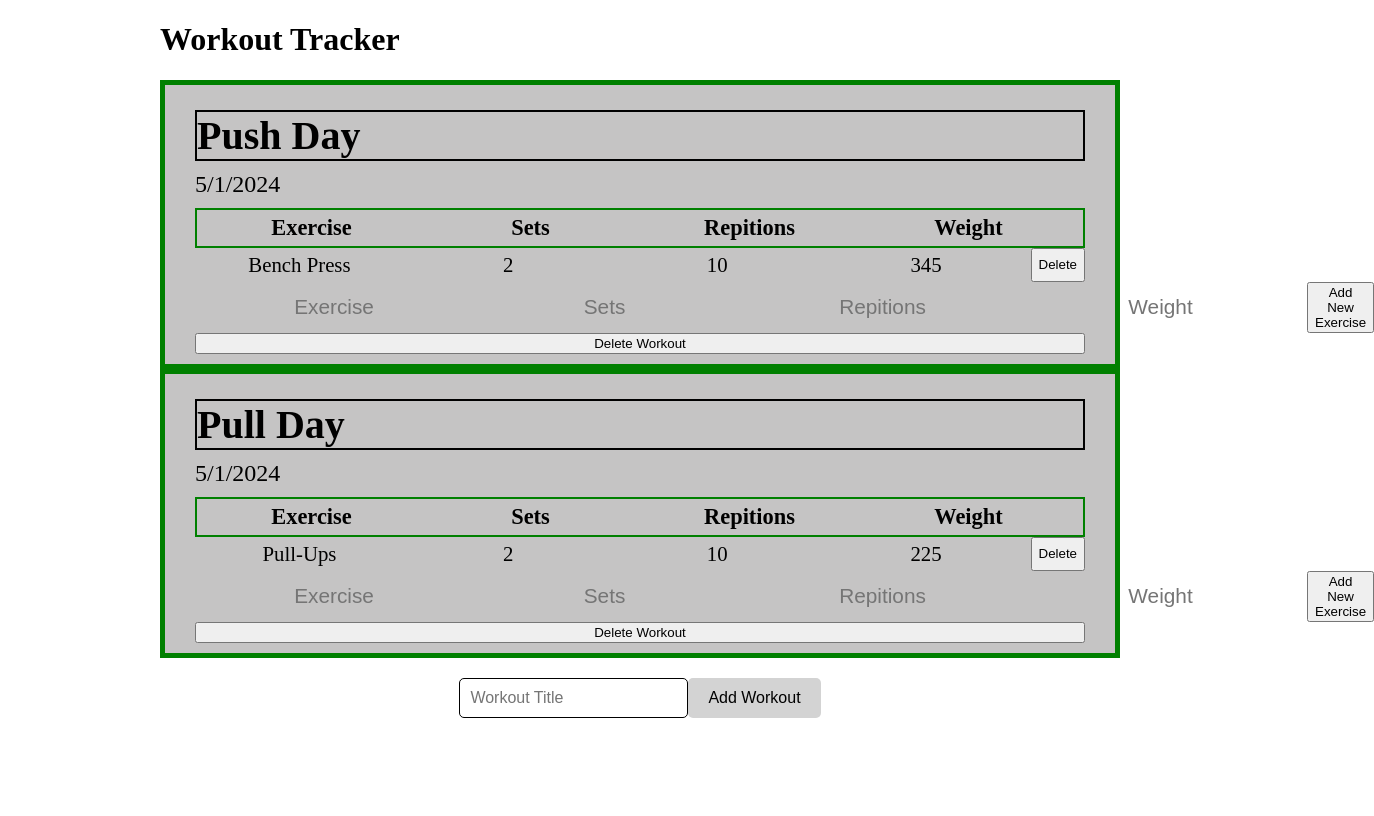
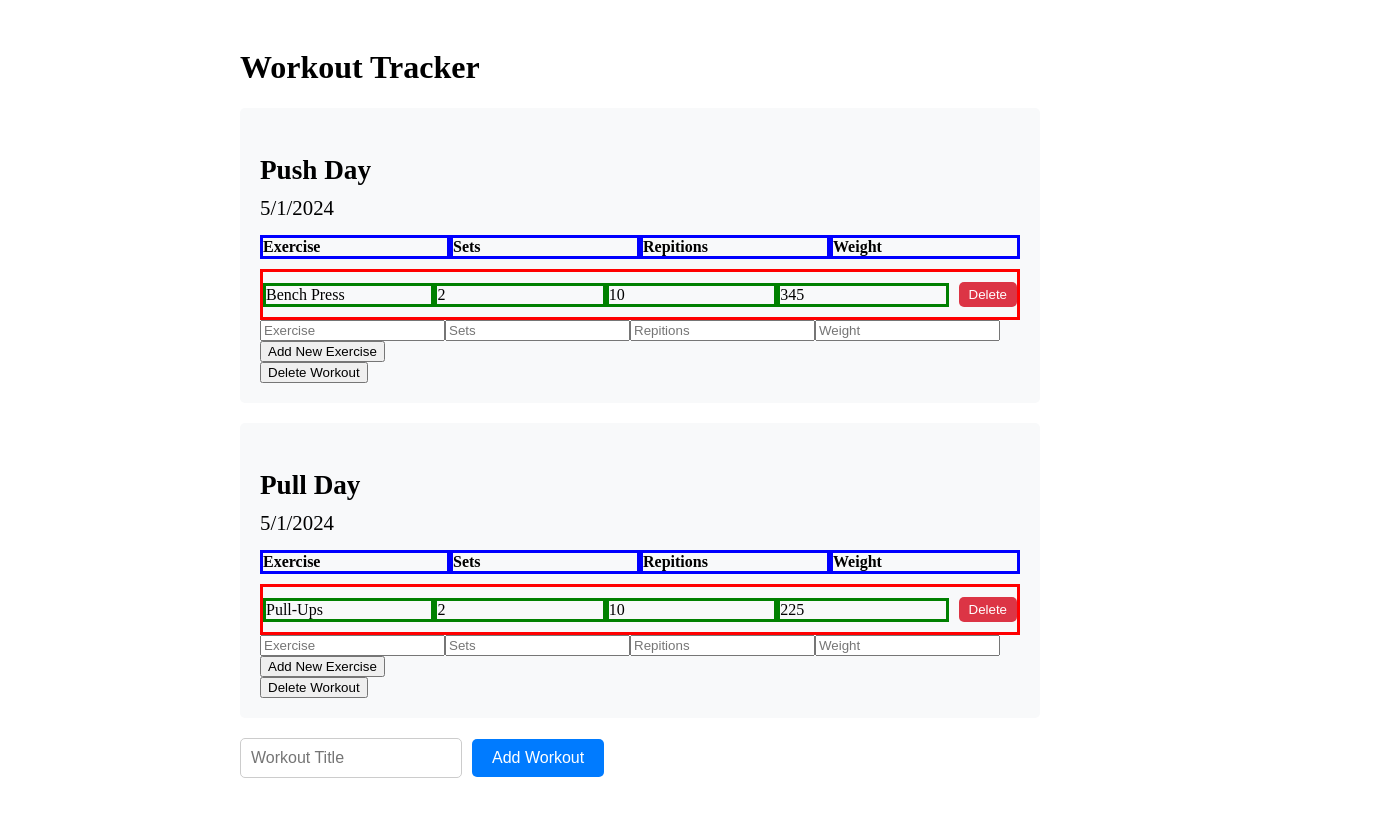
Before and after one commit to Andi-Cast/WorkoutTracker, a React (Vite) app: page / in a window 1280 px wide. Shown: the top 816 px of the page, 1374 px wide, since content can reach past the window. Built offline with nearby package versions, Linux system fonts and the light colour scheme.

Commit message:
added some style. working in progress.

```diff
--- a/src/components/Exercise.jsx
+++ b/src/components/Exercise.jsx
@@ -9,7 +9,9 @@ function Exercise({workoutId, exerciseId, name, sets, repetitions, weight, handl
             <div className="exercise-info">{sets}</div>
             <div className="exercise-info">{repetitions}</div>
             <div className="exercise-info">{weight}</div>
-            <button onClick={() => handleDeleteExercise(exerciseId, workoutId)} className="delete">Delete</button>
+            <div>
+                <button onClick={() => handleDeleteExercise(exerciseId, workoutId)} className="delete">Delete</button>
+            </div>
         </div>
     );
 }
--- a/src/components/Workout.jsx
+++ b/src/components/Workout.jsx
@@ -8,7 +8,7 @@ function Workout({workoutId, title, date, exercises, handleDeleteWorkout, handle
        <div className="workout">
             <h3 className="workout-title">{title}</h3>
             <span className="workout-date">{date}</span>
-            <div className="workout-column-label-contianer">
+            <div className="workout-column-label-container">
                 <div className="workout-column-label">Exercise</div>
                 <div className="workout-column-label">Sets</div>
                 <div className="workout-column-label">Repitions</div>
--- a/src/index.css
+++ b/src/index.css
@@ -1,97 +1,90 @@
-body {
-    margin: 0;
-}
+/* App.css */
 
 .container {
-    max-width: 960px;
-    margin-left: auto;
-    margin-right: auto;
-    padding-left: 15px;
-    padding-right: 15px;
-    min-height: 100vh;
-}
-
-.workout-list {
-    display: flex;
-    flex-direction: column;
-    flex: 1;
-    justify-content: center;
-    margin-top: 20px;
-}
-
-.workout {
-    display: flex;
-    flex: 1;
-    flex-direction: column;
-    background-color: hsl(0, 1%, 77%);
-    padding: 10px 30px;
-    border: 5px solid green;
-}
-
-.workout-title {
-    font-weight: bold;
-    font-size: 2.5rem;
-    margin-top: 15px;
-    margin-bottom: 0;
-    border: 2px solid black;
-}
-
-.workout-date {
-    font-size: 1.5rem;
-    margin-top: 10px;
-    margin-bottom: 10px;
-}
-
-.workout-column-label-contianer {
-    display: flex;
-    border: 2px solid green;
-    padding: 5px;
-}
-
-.workout-column-label {
-    flex: 1;
-    text-align: center;
-    font-weight: bold;
-    font-size: 1.4rem;
-}
-
-.exercise-container, .add-exercise {
-    display: flex;
-}
-
-.exercise-info, .add-exercise-input{
-    flex: 1;
-    text-align: center;
-    font-size: 1.3rem;
-    padding: 5px;
-    background-color: inherit;
-}
-
-.add-exercise-input {
-    border: none;
-    cursor: pointer;
+    max-width: 800px;
+    margin: 0 auto;
+    padding: 20px;
 }
 
 .add-workout {
-    display: flex;
-    justify-content: center;
-    padding-top: 20px;
+    margin-bottom: 20px;
 }
 
-.add-workout input {
+.add-workout input[type="text"] {
     padding: 10px;
-    border: 1px solid black;
+    margin-right: 10px;
+    border: 1px solid #ccc;
     border-radius: 5px;
     font-size: 16px;
-    width: auto;
+    width: 200px;
 }
 
 .add-workout button {
     padding: 10px 20px;
-    background-color: lightgray;
-    color: black;
+    background-color: hsl(211, 100%, 50%);
+    color: #fff;
     border: none;
     border-radius: 5px;
     cursor: pointer;
     font-size: 16px;
 }
+
+.add-workout button:hover {
+    background-color: hsl(211, 100%, 30%);
+}
+
+.workout-list {
+    margin-top: 20px;
+}
+
+.workout {
+    margin-bottom: 20px;
+    padding: 20px;
+    background-color: #f8f9fa;
+    border-radius: 5px;
+}
+
+.workout-title {
+    font-size: 1.7rem;
+    margin-bottom: 10px;
+}
+
+.workout-date {
+    display: block;
+    margin-bottom: 15px;
+    font-size: 1.3rem;
+}
+
+.workout-column-label-container {
+    display: flex;
+    margin-bottom: 10px;
+}
+
+.workout-column-label {
+    flex: 1;
+    font-weight: bold;
+    border: 3px solid blue;
+}
+
+.exercise-container {
+    display: flex;
+    align-items: center;
+    border-top: 1px solid #ccc;
+    padding: 10px 0;
+    border: 3px solid red;
+}
+
+.exercise-info {
+    flex: 1;
+    border: 3px solid green;
+}
+
+.delete {
+    margin-left: 10px;
+    background-color: #dc3545;
+    color: #fff;
+    border: none;
+    border-radius: 5px;
+    cursor: pointer;
+    padding: 5px 10px;
+}
```
